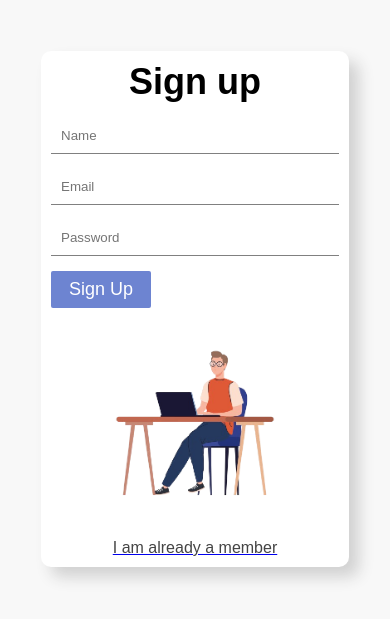
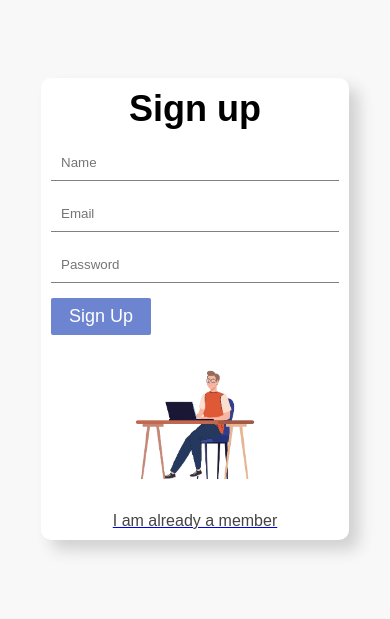
Before and after one commit to talhashah-dev/react-chat-app, a React (Create React App) app: page /signup in a window 390 px wide. Shown: the part 113-732 px from the top of the page. Built offline with nearby package versions, Linux system fonts and the light colour scheme.

Commit message:
home page UI modefied + 'Not Found' page added

```diff
--- a/src/App.js
+++ b/src/App.js
@@ -1,9 +1,9 @@
 import "./styles/styles.scss";
 import "./styles/loginSignup.scss";
-import "./styles/media-query.scss";
 import Register from "./pages/Register";
 import Login from "./pages/Login";
 import Home from "./pages/Home";
+import NotFound from "./pages/NotFound";
 import { BrowserRouter, Routes, Route } from "react-router-dom";
 
 function App() {
@@ -13,6 +13,7 @@ function App() {
         <Route path="/" element={<Login />} />
         <Route path="/signup" element={<Register />} />
         <Route path="/home" element={<Home />} />
+        <Route path="*" element={<NotFound />} />
       </Routes>
     </BrowserRouter>
   );
--- a/src/components/SideNavbar.jsx
+++ b/src/components/SideNavbar.jsx
@@ -12,18 +12,18 @@ function SideNavbar() {
       </div>
       <div className="sections">
           <h2>
-            <FaMessage style={{color: "#fff"}} />
+            <FaMessage style={{color: "#fff", cursor:"pointer"}} />
           </h2>
           <h2>
-            <FaUser style={{color: "#fff"}}/>
+            <FaUser style={{color: "#fff", cursor:"pointer"}}/>
           </h2>
       </div>
       <div className="actions">
         <h2>
-           <FaGear style={{color: "#fff"}}/>
+           <FaGear style={{color: "#fff", cursor:"pointer"}}/>
         </h2>
         <h2>
-          <IoIosLogOut style={{color: "#fff"}} />
+          <IoIosLogOut style={{color: "#fff", cursor:"pointer"}} />
         </h2>
       </div>
     </div>
--- /dev/null
+++ b/src/pages/NotFound.jsx
@@ -0,0 +1,16 @@
+import React from "react";
+import { Link } from "react-router-dom";
+
+function NotFound() {
+  return (
+    <div className="row justify-content-center text-center m-5 p-5">
+        <h1>404</h1>
+        <h2>Page Not Found!</h2>
+        <Link to={"/"}>
+          <button className="btn btn-outline-secondary">Return Home</button>
+        </Link>
+    </div>
+  );
+}
+
+export default NotFound;
--- a/src/styles/media-query.scss
+++ /dev/null
@@ -1,31 +0,0 @@
-
-
-
-// For Mobile Screen
-@media screen and (max-width: 425px) {
-    .formContainer .formWrapper {
-        background-color: #fff;
-        padding: 10px;
-        display: flex;
-        flex-direction: column-reverse;
-        justify-content: center;
-        align-items: center;
-        gap: 15px;
-        text-align: center;
-        border-radius: 10px;
-        box-shadow: 10px 10px 15px #d1d1d1;
-
-        form .title {
-            text-align: center;
-        }
-    }
-
-    .formImage{
-
-        img{
-            width: 200px !important;
-        }
-
-    }
-
-}
--- a/src/styles/styles.scss
+++ b/src/styles/styles.scss
@@ -210,3 +210,27 @@ $fontStack: "Arial";
         }
     }
 }
+
+
+// ====================== Media Query ======================
+
+// For Mobile Screen
+@media screen and (max-width: 425px) {
+    .formContainer .formWrapper {
+        padding: 10px !important;
+        flex-direction: column-reverse !important;
+
+        form .title {
+            text-align: center !important;
+        }
+    }
+
+    .formImage{
+        align-items: center;
+        img{
+            width: 150px !important;
+        }
+
+    }
+
+}
```
